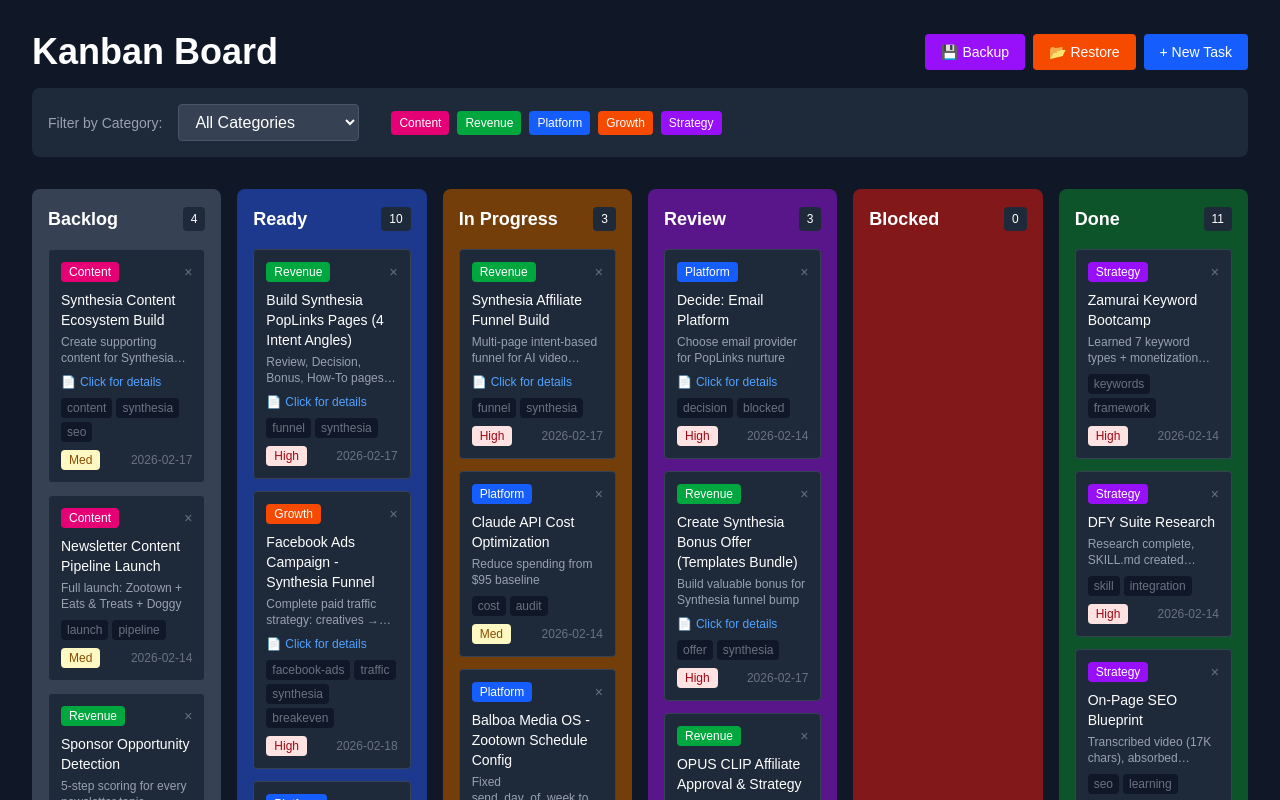
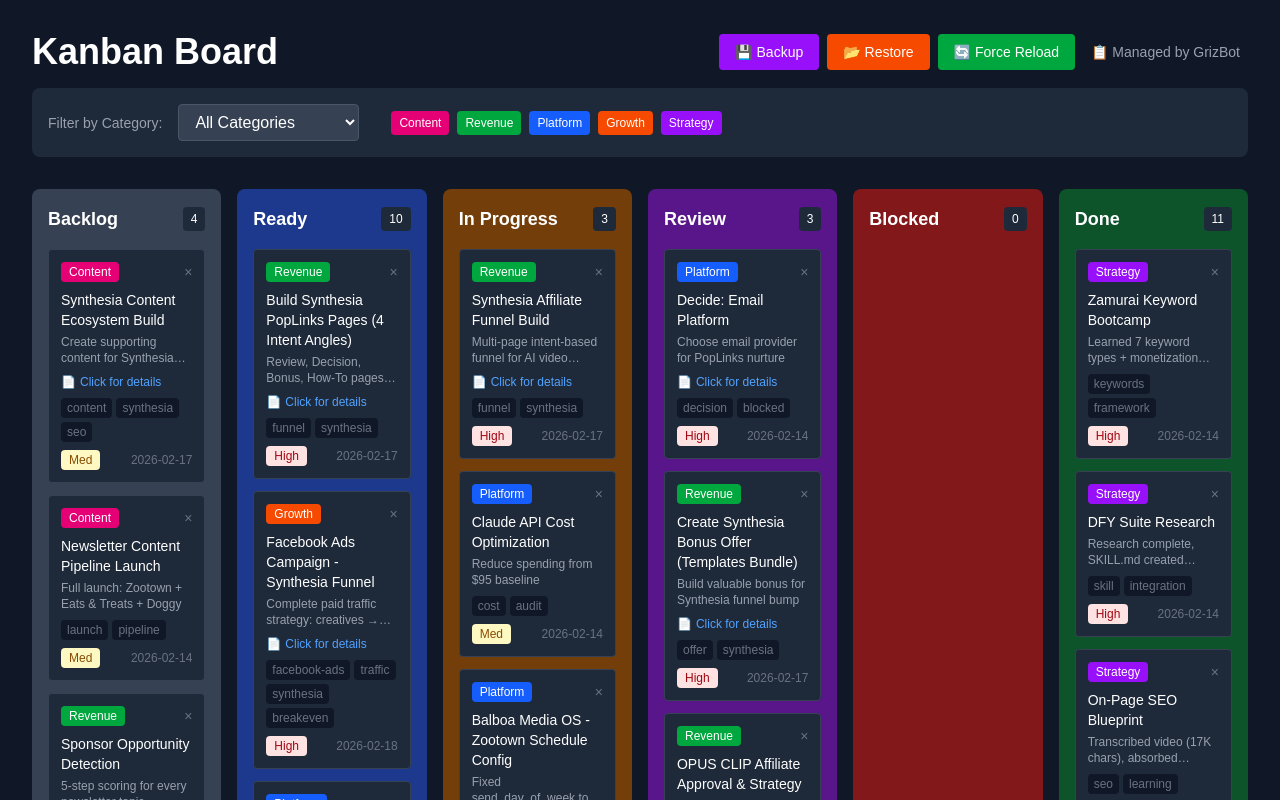
Before and after one commit to JoeKal97/kanban-app, a Next.js app: page / in a window 1280 px wide. Shown: the top 800 px of the page. Built offline with nearby package versions, Linux system fonts and the light colour scheme.

Commit message:
Remove New Task button, add Force Reload - GrizBot manages all tasks

```diff
--- a/app/kanban.tsx
+++ b/app/kanban.tsx
@@ -315,11 +315,22 @@
                 </>
               )}
               <button
-                onClick={() => setShowNewTask(!showNewTask)}
-                className="bg-blue-600 hover:bg-blue-700 text-white px-4 py-2 rounded text-sm"
+                onClick={() => {
+                  localStorage.removeItem('kanban-tasks-v2');
+                  localStorage.removeItem('kanban-version-v2');
+                  const migrated = migrateTasks(INITIAL_TASKS);
+                  setTasks(migrated);
+                  localStorage.setItem('kanban-tasks-v2', JSON.stringify(migrated));
+                  localStorage.setItem('kanban-version-v2', '2026-02-17-v4');
+                  alert('✅ Reloaded fresh from server');
+                }}
+                className="bg-green-600 hover:bg-green-700 text-white px-4 py-2 rounded text-sm"
               >
-                + New Task
+                🔄 Force Reload
               </button>
+              <span className="text-gray-400 text-sm flex items-center px-2">
+                📋 Managed by GrizBot
+              </span>
             </div>
           </div>
 
@@ -352,10 +363,11 @@
           </div>
         </div>
 
-        {/* New Task Form */}
+        {/* New Task Form - Hidden (managed by GrizBot) */}
         {showNewTask && (
           <div className="mb-8 bg-gray-800 p-6 rounded-lg border border-gray-700">
             <h2 className="text-xl font-semibold text-white mb-4">New Task</h2>
+            <p className="text-gray-400 mb-4">Task creation is managed by GrizBot. Ask me to add tasks instead.</p>
             <div className="grid grid-cols-1 md:grid-cols-2 gap-4">
               <div className="md:col-span-2">
                 <label className="block text-gray-400 text-sm mb-1">Title</label>
```
